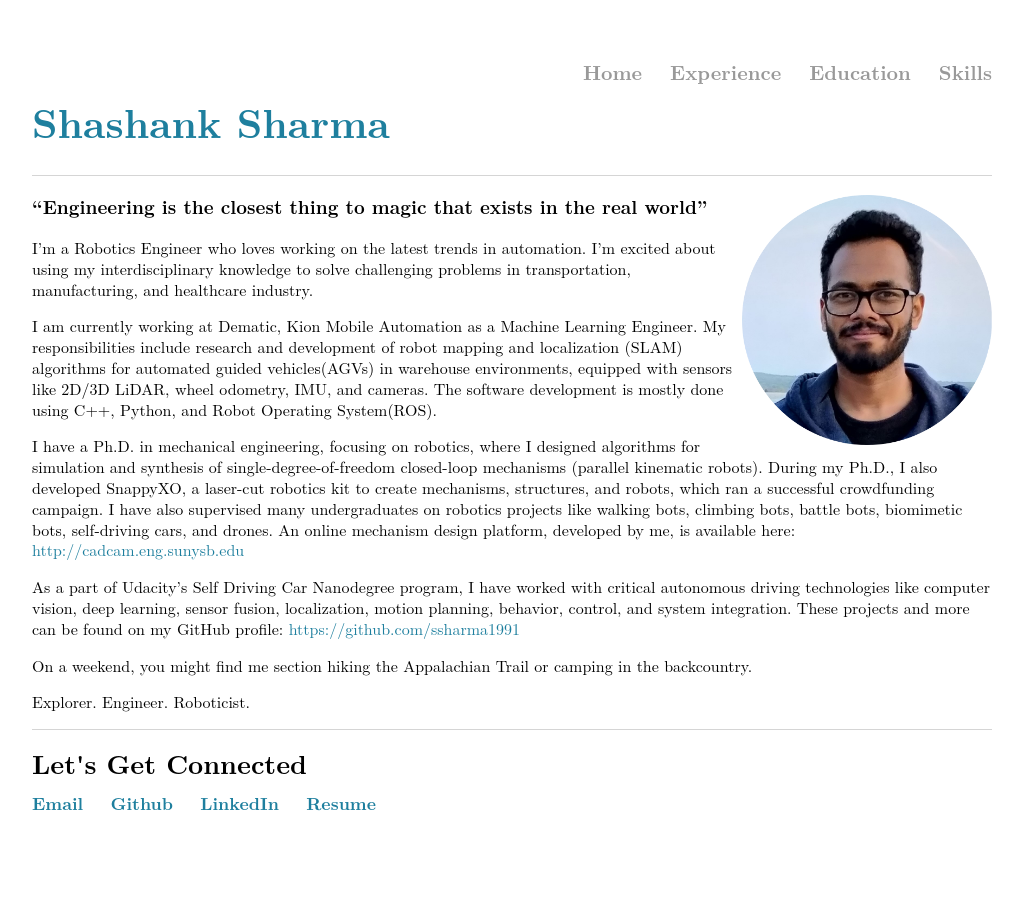
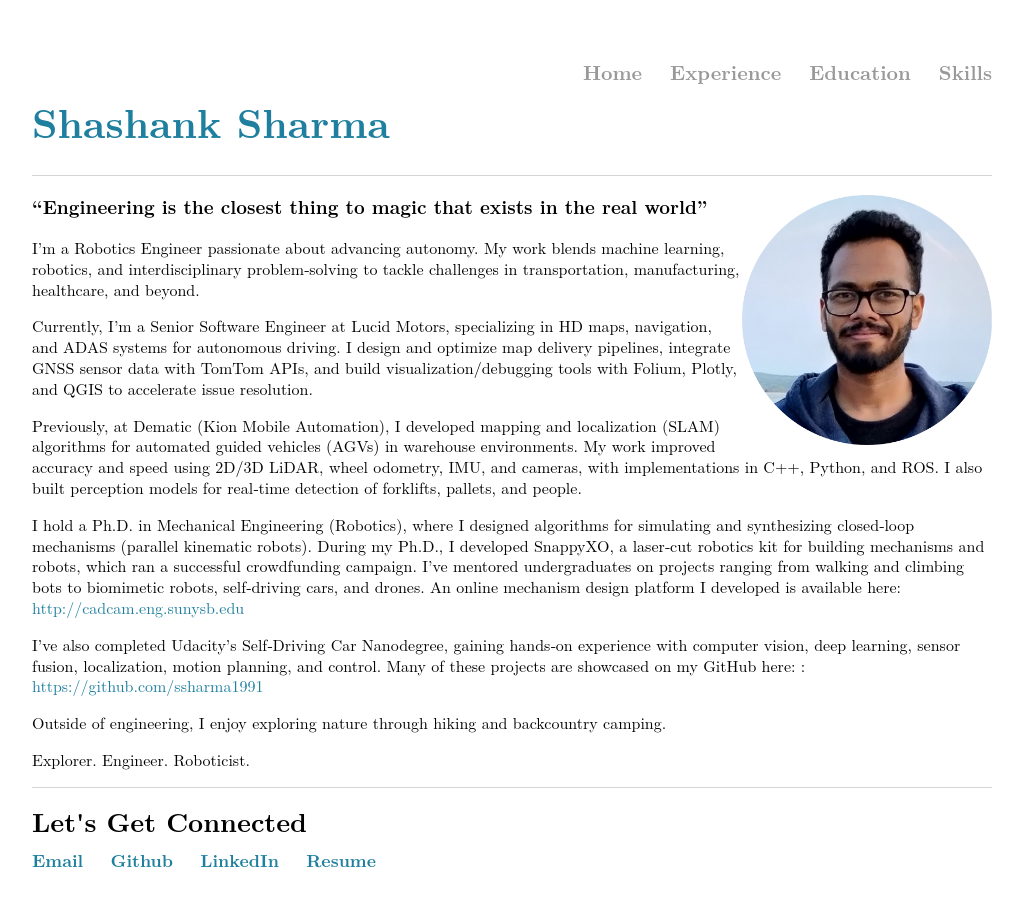
Before and after one commit to ssharma1991/ssharma1991.github.io, a Jekyll site: the page built from index.md, in a window 1280 px wide. Shown: the whole page, without its empty margins (128-1151 px from the left). Built offline with Jekyll 4.4.1, drawn with Linux system fonts in a browser that asks for light colours.

Commit message:
feat: Update about and experience pages to include Lucid Motors

```diff
--- a/index.md
+++ b/index.md
@@ -11,14 +11,16 @@ heading: Shashank Sharma
 
 ### “Engineering is the closest thing to magic that exists in the real world”
 
-I'm a Robotics Engineer who loves working on the latest trends in automation. I'm excited about using my interdisciplinary knowledge to solve challenging problems in transportation, manufacturing, and healthcare industry.
+I’m a Robotics Engineer passionate about advancing autonomy. My work blends machine learning, robotics, and interdisciplinary problem‑solving to tackle challenges in transportation, manufacturing, healthcare, and beyond.
 
-I am currently working at Dematic, Kion Mobile Automation as a Machine Learning Engineer. My responsibilities include research and development of robot mapping and localization (SLAM) algorithms for automated guided vehicles(AGVs) in warehouse environments, equipped with sensors like 2D/3D LiDAR, wheel odometry, IMU, and cameras. The software development is mostly done using C++, Python, and Robot Operating System(ROS).
+Currently, I’m a Senior Software Engineer at Lucid Motors, specializing in HD maps, navigation, and ADAS systems for autonomous driving. I design and optimize map delivery pipelines, integrate GNSS sensor data with TomTom APIs, and build visualization/debugging tools with Folium, Plotly, and QGIS to accelerate issue resolution.
 
-I have a Ph.D. in mechanical engineering, focusing on robotics, where I designed algorithms for simulation and synthesis of single-degree-of-freedom closed-loop mechanisms (parallel kinematic robots). During my Ph.D., I also developed SnappyXO, a laser-cut robotics kit to create mechanisms, structures, and robots, which ran a successful crowdfunding campaign. I have also supervised many undergraduates on robotics projects like walking bots, climbing bots, battle bots, biomimetic bots, self-driving cars, and drones. An online mechanism design platform, developed by me, is available here: [http://cadcam.eng.sunysb.edu](http://cadcam.eng.sunysb.edu)
+Previously, at Dematic (Kion Mobile Automation), I developed mapping and localization (SLAM) algorithms for automated guided vehicles (AGVs) in warehouse environments. My work improved accuracy and speed using 2D/3D LiDAR, wheel odometry, IMU, and cameras, with implementations in C++, Python, and ROS. I also built perception models for real‑time detection of forklifts, pallets, and people.
 
-As a part of Udacity's Self Driving Car Nanodegree program, I have worked with critical autonomous driving technologies like computer vision, deep learning, sensor fusion, localization, motion planning, behavior, control, and system integration. These projects and more can be found on my GitHub profile: [https://github.com/ssharma1991](https://github.com/ssharma1991)
+I hold a Ph.D. in Mechanical Engineering (Robotics), where I designed algorithms for simulating and synthesizing closed‑loop mechanisms (parallel kinematic robots). During my Ph.D., I developed SnappyXO, a laser‑cut robotics kit for building mechanisms and robots, which ran a successful crowdfunding campaign. I’ve mentored undergraduates on projects ranging from walking and climbing bots to biomimetic robots, self‑driving cars, and drones. An online mechanism design platform I developed is available here: [http://cadcam.eng.sunysb.edu](http://cadcam.eng.sunysb.edu)
 
-On a weekend, you might find me section hiking the Appalachian Trail or camping in the backcountry.
+I’ve also completed Udacity’s Self‑Driving Car Nanodegree, gaining hands‑on experience with computer vision, deep learning, sensor fusion, localization, motion planning, and control. Many of these projects are showcased on my GitHub here: : [https://github.com/ssharma1991](https://github.com/ssharma1991)
+
+Outside of engineering, I enjoy exploring nature through hiking and backcountry camping.
 
 Explorer. Engineer. Roboticist.
```
Also changed, not shown: experience/index.md (+5 -4 lines).
